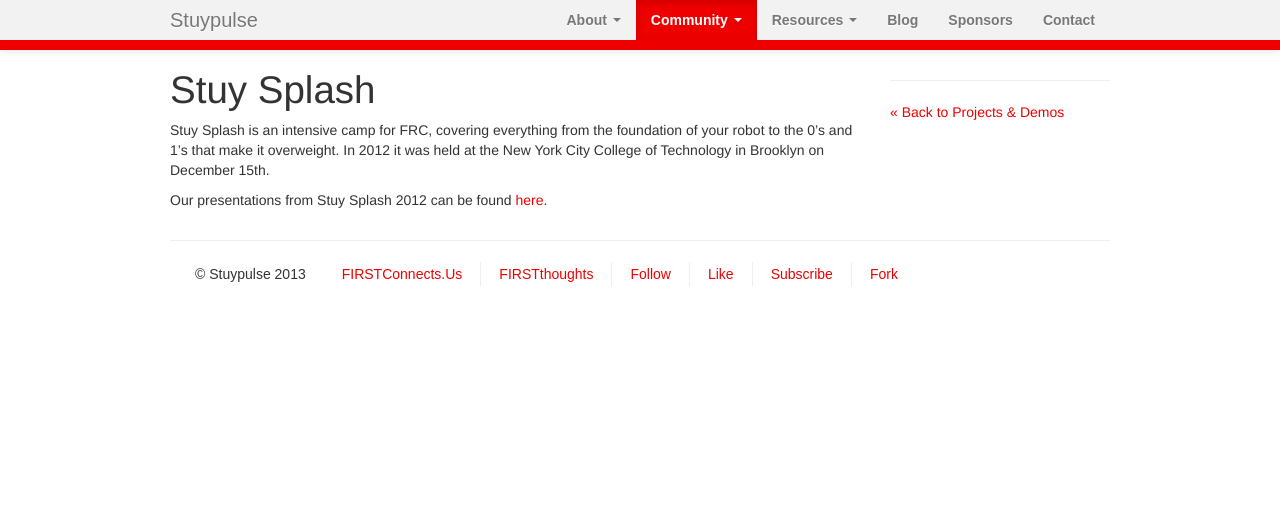
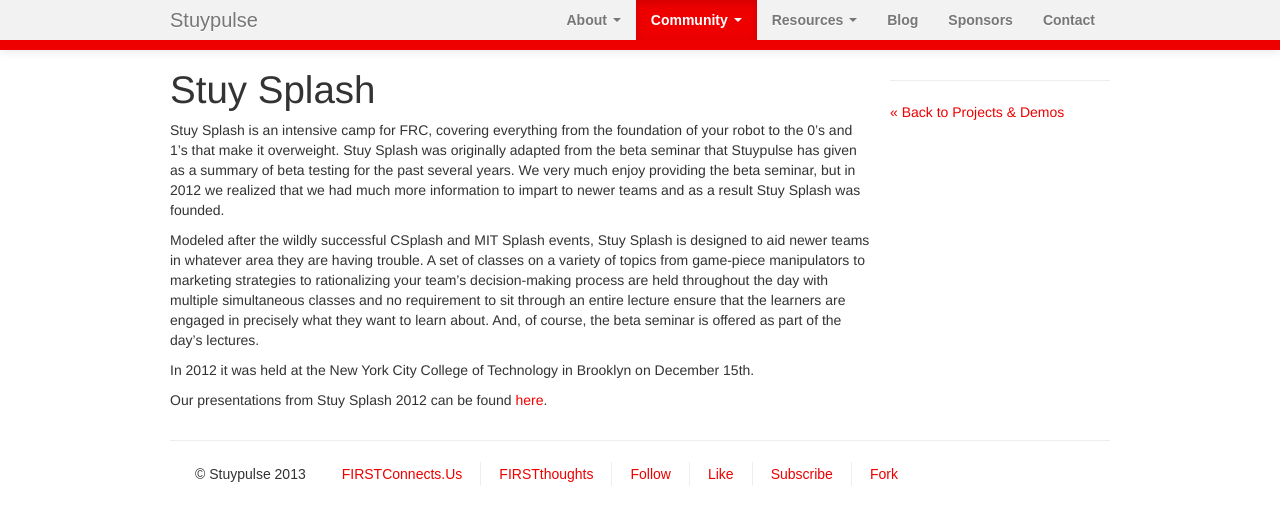
Before and after one commit to StuyPulse/team694.github.io, a Jekyll site: the page built from community/projects/stuysplash/index.md, in a window 1280 px wide. Shown: the top 525 px of the page. Built offline with Jekyll 4.4.1, drawn with Linux system fonts in a browser that asks for light colours; nearby versions of some CDN libraries.

Commit message:
Add Stuy Splash blurb.

```diff
--- a/community/projects/stuysplash/index.md
+++ b/community/projects/stuysplash/index.md
@@ -2,6 +2,10 @@
 layout: page-with-sidebar
 title: Stuy Splash
 ---
-Stuy Splash is an intensive camp for FRC, covering everything from the foundation of your robot to the 0's and 1's that make it overweight. In 2012 it was held at the New York City College of Technology in Brooklyn on December 15th.
+Stuy Splash is an intensive camp for FRC, covering everything from the foundation of your robot to the 0's and 1's that make it overweight. Stuy Splash was originally adapted from the beta seminar that Stuypulse has given as a summary of beta testing for the past several years. We very much enjoy providing the beta seminar, but in 2012 we realized that we had much more information to impart to newer teams and as a result Stuy Splash was founded.
+
+Modeled after the wildly successful CSplash and MIT Splash events, Stuy Splash is designed to aid newer teams in whatever area they are having trouble. A set of classes on a variety of topics from game-piece manipulators to marketing strategies to rationalizing your team's decision-making process are held throughout the day with multiple simultaneous classes and no requirement to sit through an entire lecture ensure that the learners are engaged in precisely what they want to learn about. And, of course, the beta seminar is offered as part of the day's lectures.
+
+In 2012 it was held at the New York City College of Technology in Brooklyn on December 15th.
 
 Our presentations from Stuy Splash 2012 can be found [here](/resources/stuysplash2012/).
```
